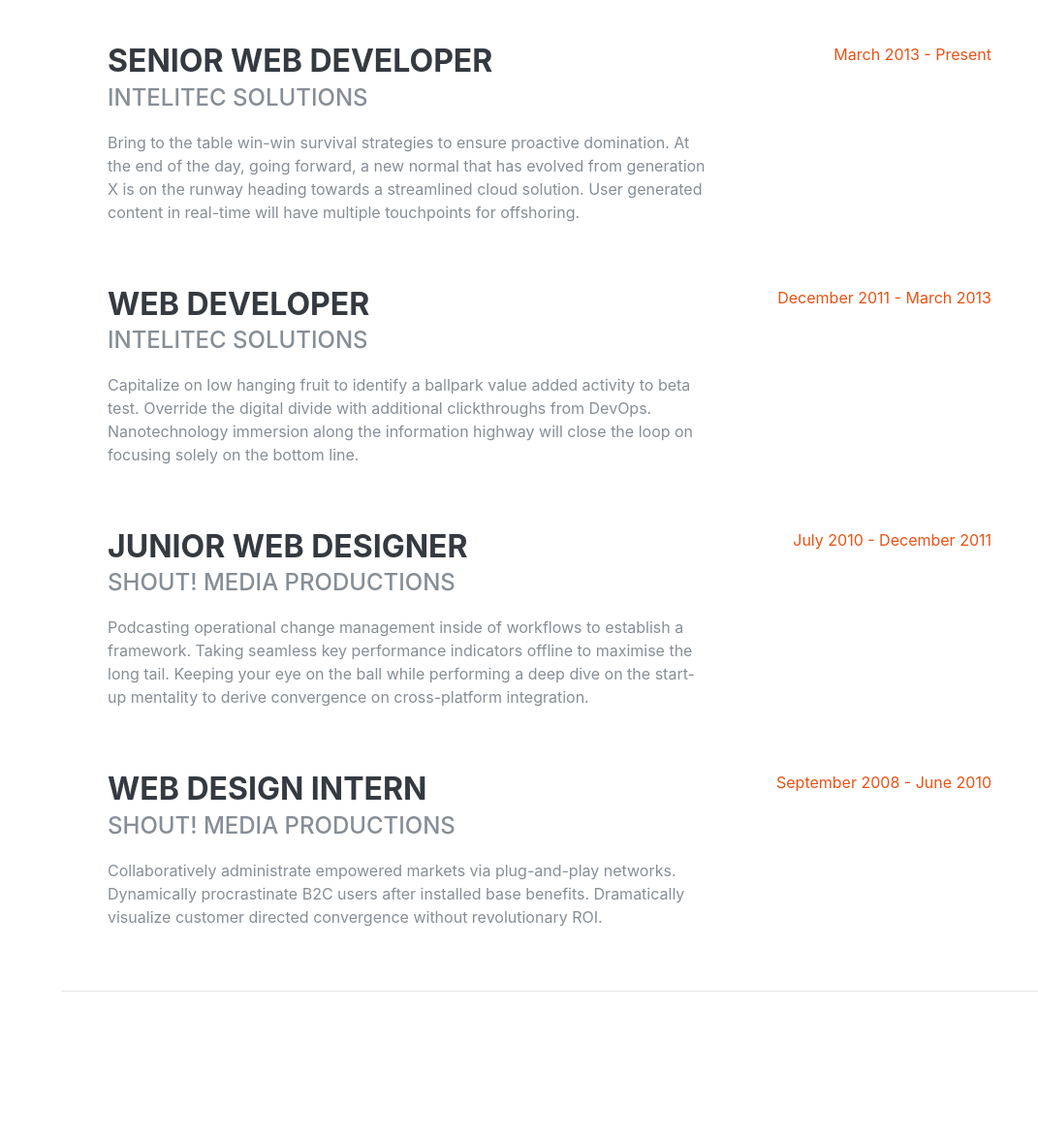
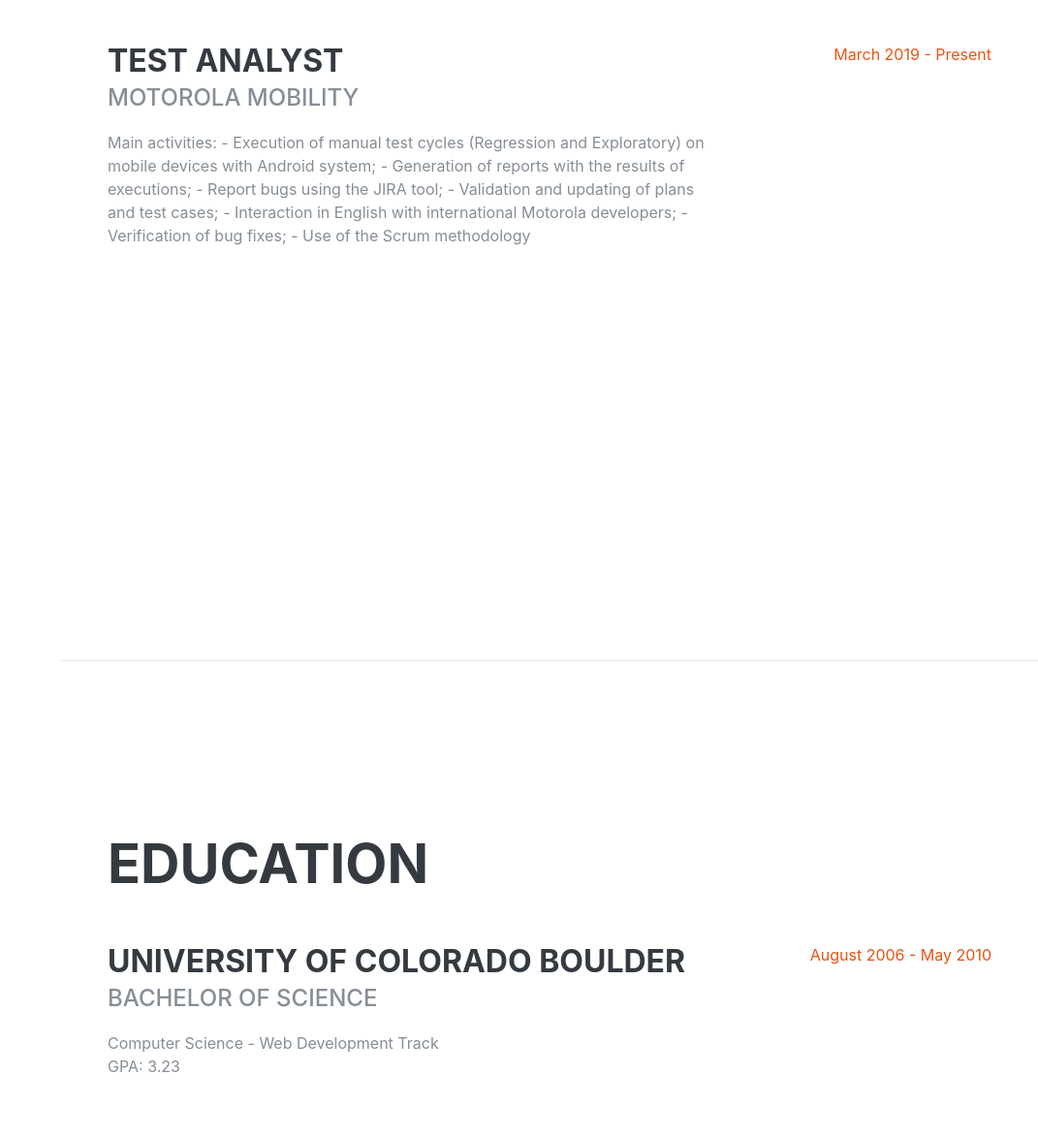
Before and after one commit to ViniciusOliveiraAndrade/ViniciusOliveiraAndrade.github.io, a plain HTML site: page index.html in a window 1280 px wide. Shown: the part 920-2094 px from the top of the page at 97% size, without its empty margins (209-1280 px from the left). Drawn offline with Linux system fonts and the light colour scheme; a web font is replaced by a local one.

Commit message:
add experience

```diff
--- a/index.html
+++ b/index.html
@@ -70,7 +70,7 @@
         <div class="subheading mb-5">Recife - Pernambuco · (87) 9.9970-2245 ·
           <a href="mailto:viniciusibsm@gmail.com">viniciusibsm@gmail.com</a>
         </div>
-        <p class="lead mb-5">I have a bachelor's degree in information systems, with a focus on software development and testing. </p>
+        <p class="lead mb-5">I have a bachelor's degree in information systems, with a focus on software development and testing.</p>
         <div class="social-icons">
           <a href="https://www.linkedin.com/in/vin%C3%ADcius-de-oliveira-andrade-0005371a0">
             <i class="fab fa-linkedin-in"></i>
@@ -96,47 +96,46 @@
 
         <div class="resume-item d-flex flex-column flex-md-row justify-content-between mb-5">
           <div class="resume-content">
-            <h3 class="mb-0">Senior Web Developer</h3>
-            <div class="subheading mb-3">Intelitec Solutions</div>
-            <p>Bring to the table win-win survival strategies to ensure proactive domination. At the end of the day, going forward, a new normal that has evolved from generation X is on the runway heading towards a streamlined cloud solution. User generated content in real-time will have multiple touchpoints for offshoring.</p>
+            <h3 class="mb-0">Test Analyst</h3>
+            <div class="subheading mb-3">Motorola Mobility</div>
+            <p>Main activities:
+              - Execution of manual test cycles (Regression and Exploratory) on mobile
+              devices with Android system;
+              - Generation of reports with the results of executions;
+              - Report bugs using the JIRA tool;
+              - Validation and updating of plans and test cases;
+              - Interaction in English with international Motorola developers;
+              - Verification of bug fixes;
+              - Use of the Scrum methodology</p>
           </div>
           <div class="resume-date text-md-right">
-            <span class="text-primary">March 2013 - Present</span>
+            <span class="text-primary">March 2019 - Present</span>
           </div>
         </div>
 
-        <div class="resume-item d-flex flex-column flex-md-row justify-content-between mb-5">
-          <div class="resume-content">
-            <h3 class="mb-0">Web Developer</h3>
-            <div class="subheading mb-3">Intelitec Solutions</div>
-            <p>Capitalize on low hanging fruit to identify a ballpark value added activity to beta test. Override the digital divide with additional clickthroughs from DevOps. Nanotechnology immersion along the information highway will close the loop on focusing solely on the bottom line.</p>
-          </div>
-          <div class="resume-date text-md-right">
-            <span class="text-primary">December 2011 - March 2013</span>
-          </div>
-        </div>
 
-        <div class="resume-item d-flex flex-column flex-md-row justify-content-between mb-5">
-          <div class="resume-content">
-            <h3 class="mb-0">Junior Web Designer</h3>
-            <div class="subheading mb-3">Shout! Media Productions</div>
-            <p>Podcasting operational change management inside of workflows to establish a framework. Taking seamless key performance indicators offline to maximise the long tail. Keeping your eye on the ball while performing a deep dive on the start-up mentality to derive convergence on cross-platform integration.</p>
-          </div>
-          <div class="resume-date text-md-right">
-            <span class="text-primary">July 2010 - December 2011</span>
-          </div>
-        </div>
 
-        <div class="resume-item d-flex flex-column flex-md-row justify-content-between">
-          <div class="resume-content">
-            <h3 class="mb-0">Web Design Intern</h3>
-            <div class="subheading mb-3">Shout! Media Productions</div>
-            <p>Collaboratively administrate empowered markets via plug-and-play networks. Dynamically procrastinate B2C users after installed base benefits. Dramatically visualize customer directed convergence without revolutionary ROI.</p>
-          </div>
-          <div class="resume-date text-md-right">
-            <span class="text-primary">September 2008 - June 2010</span>
-          </div>
-        </div>
+<!--        <div class="resume-item d-flex flex-column flex-md-row justify-content-between mb-5">-->
+<!--          <div class="resume-content">-->
+<!--            <h3 class="mb-0">Junior Web Designer</h3>-->
+<!--            <div class="subheading mb-3">Shout! Media Productions</div>-->
+<!--            <p>Podcasting operational change management inside of workflows to establish a framework. Taking seamless key performance indicators offline to maximise the long tail. Keeping your eye on the ball while performing a deep dive on the start-up mentality to derive convergence on cross-platform integration.</p>-->
+<!--          </div>-->
+<!--          <div class="resume-date text-md-right">-->
+<!--            <span class="text-primary">July 2010 - December 2011</span>-->
+<!--          </div>-->
+<!--        </div>-->
+
+<!--        <div class="resume-item d-flex flex-column flex-md-row justify-content-between">-->
+<!--          <div class="resume-content">-->
+<!--            <h3 class="mb-0">Web Design Intern</h3>-->
+<!--            <div class="subheading mb-3">Shout! Media Productions</div>-->
+<!--            <p>Collaboratively administrate empowered markets via plug-and-play networks. Dynamically procrastinate B2C users after installed base benefits. Dramatically visualize customer directed convergence without revolutionary ROI.</p>-->
+<!--          </div>-->
+<!--          <div class="resume-date text-md-right">-->
+<!--            <span class="text-primary">September 2008 - June 2010</span>-->
+<!--          </div>-->
+<!--        </div>-->
 
       </div>
 
```
